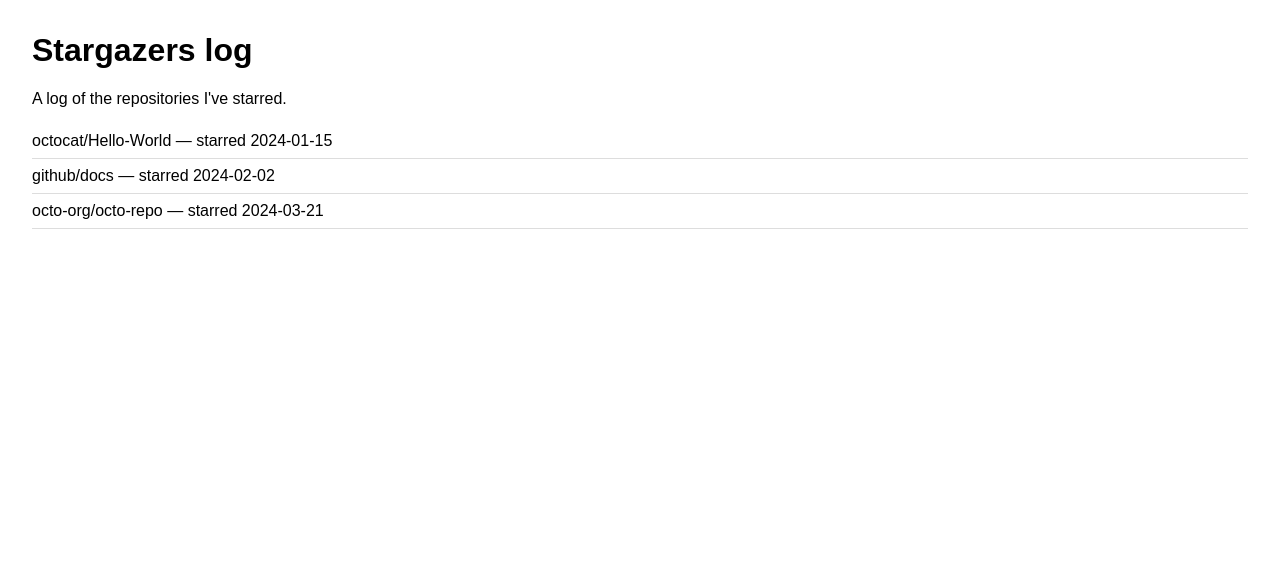
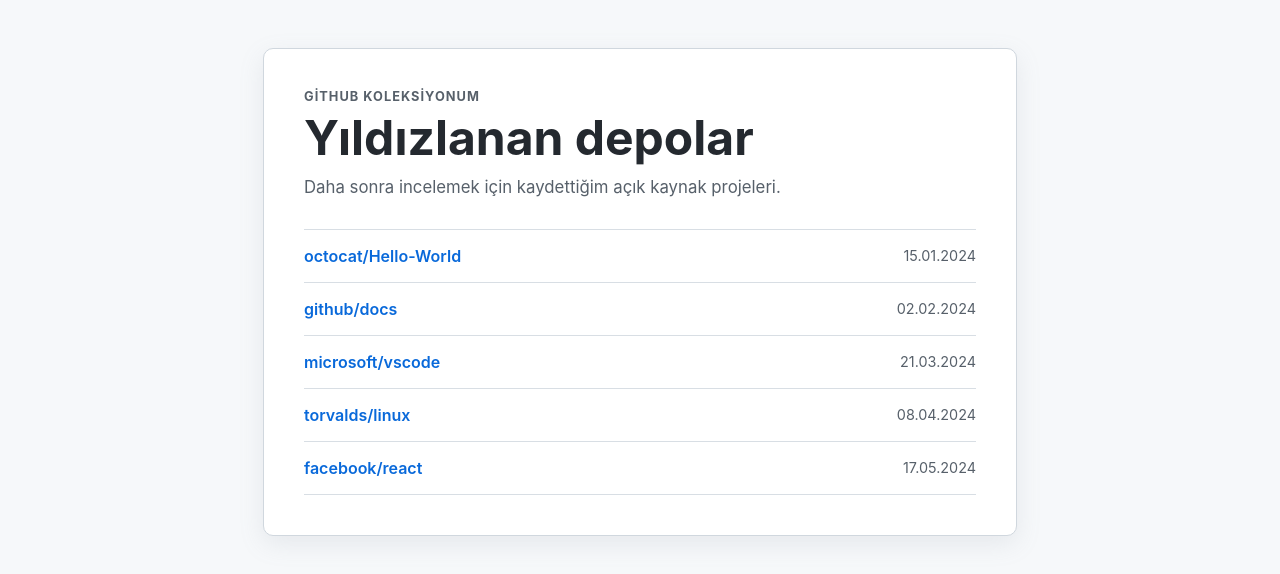
Before and after one commit to koyuncuoglumete/stargazers-log, a plain HTML site: page index.html in a window 1280 px wide. Drawn offline with Linux system fonts and the light colour scheme.

Commit message:
Add starred repositories list

```diff
--- a/events.json
+++ b/events.json
@@ -1,5 +1,7 @@
 [
   { "name": "octocat/Hello-World", "starred": "2024-01-15" },
   { "name": "github/docs", "starred": "2024-02-02" },
-  { "name": "octo-org/octo-repo", "starred": "2024-03-21" }
+  { "name": "microsoft/vscode", "starred": "2024-03-21" },
+  { "name": "torvalds/linux", "starred": "2024-04-08" },
+  { "name": "facebook/react", "starred": "2024-05-17" }
 ]
--- a/index.html
+++ b/index.html
@@ -1,14 +1,20 @@
 <!DOCTYPE html>
-<html lang="en">
+<html lang="tr">
   <head>
     <meta charset="utf-8">
-    <title>Stargazers log</title>
+    <meta name="viewport" content="width=device-width, initial-scale=1">
+    <title>Yıldızlanan depolar</title>
     <link rel="stylesheet" href="style.css">
   </head>
   <body>
-    <h1>Stargazers log</h1>
-    <p>A log of the repositories I've starred.</p>
-    <ul id="starred"></ul>
+    <main class="container">
+      <header>
+        <p class="eyebrow">GitHub koleksiyonum</p>
+        <h1>Yıldızlanan depolar</h1>
+        <p class="intro">Daha sonra incelemek için kaydettiğim açık kaynak projeleri.</p>
+      </header>
+      <ul id="starred" aria-live="polite"></ul>
+    </main>
     <script src="script.js"></script>
   </body>
 </html>
--- a/script.js
+++ b/script.js
@@ -1,10 +1,32 @@
+const list = document.querySelector("#starred");
+
 fetch("events.json")
-  .then((response) => response.json())
+  .then((response) => {
+    if (!response.ok) {
+      throw new Error("events.json yüklenemedi");
+    }
+    return response.json();
+  })
   .then((events) => {
-    const list = document.querySelector("#starred");
     events.forEach((event) => {
       const item = document.createElement("li");
-      item.textContent = `${event.name} — starred ${event.starred}`;
+      const repository = document.createElement("a");
+      const date = document.createElement("time");
+
+      repository.href = `https://github.com/${event.name}`;
+      repository.target = "_blank";
+      repository.rel = "noreferrer";
+      repository.textContent = event.name;
+      date.dateTime = event.starred;
+      date.textContent = new Date(`${event.starred}T00:00:00`).toLocaleDateString("tr-TR");
+
+      item.append(repository, date);
       list.appendChild(item);
     });
+  })
+  .catch((error) => {
+    const message = document.createElement("li");
+    message.className = "message";
+    message.textContent = error.message;
+    list.appendChild(message);
   });
--- a/style.css
+++ b/style.css
@@ -1,14 +1,95 @@
 body {
-  font-family: sans-serif;
-  margin: 2rem;
+  margin: 0;
+  padding: 3rem 1.25rem;
+  color: #24292f;
+  background: #f6f8fa;
+  font-family: -apple-system, BlinkMacSystemFont, "Segoe UI", sans-serif;
+}
+
+.container {
+  max-width: 42rem;
+  margin: 0 auto;
+  padding: 2.5rem;
+  background: #ffffff;
+  border: 1px solid #d0d7de;
+  border-radius: 10px;
+  box-shadow: 0 8px 24px rgba(140, 149, 159, 0.15);
+}
+
+header {
+  margin-bottom: 2rem;
+}
+
+.eyebrow {
+  margin: 0 0 0.5rem;
+  color: #57606a;
+  font-size: 0.8rem;
+  font-weight: 700;
+  letter-spacing: 0.08em;
+  text-transform: uppercase;
+}
+
+h1 {
+  margin: 0;
+  font-size: clamp(2rem, 5vw, 3rem);
+  line-height: 1.1;
+}
+
+.intro {
+  margin: 0.75rem 0 0;
+  color: #57606a;
+  font-size: 1.05rem;
 }
 
 ul {
   list-style: none;
   padding: 0;
+  margin: 0;
 }
 
 li {
-  padding: 0.5rem 0;
-  border-bottom: 1px solid #ddd;
+  display: flex;
+  align-items: center;
+  justify-content: space-between;
+  gap: 1rem;
+  padding: 1rem 0;
+  border-top: 1px solid #d8dee4;
 }
+
+li:last-child {
+  border-bottom: 1px solid #d8dee4;
+}
+
+a {
+  color: #0969da;
+  font-weight: 600;
+  text-decoration: none;
+}
+
+a:hover,
+a:focus-visible {
+  text-decoration: underline;
+}
+
+time {
+  flex-shrink: 0;
+  color: #57606a;
+  font-size: 0.9rem;
+}
+
+.message {
+  color: #57606a;
+  font-style: italic;
+}
+
+@media (max-width: 30rem) {
+  .container {
+    padding: 1.5rem;
+  }
+
+  li {
+    align-items: flex-start;
+    flex-direction: column;
+    gap: 0.35rem;
+  }
+}
```
